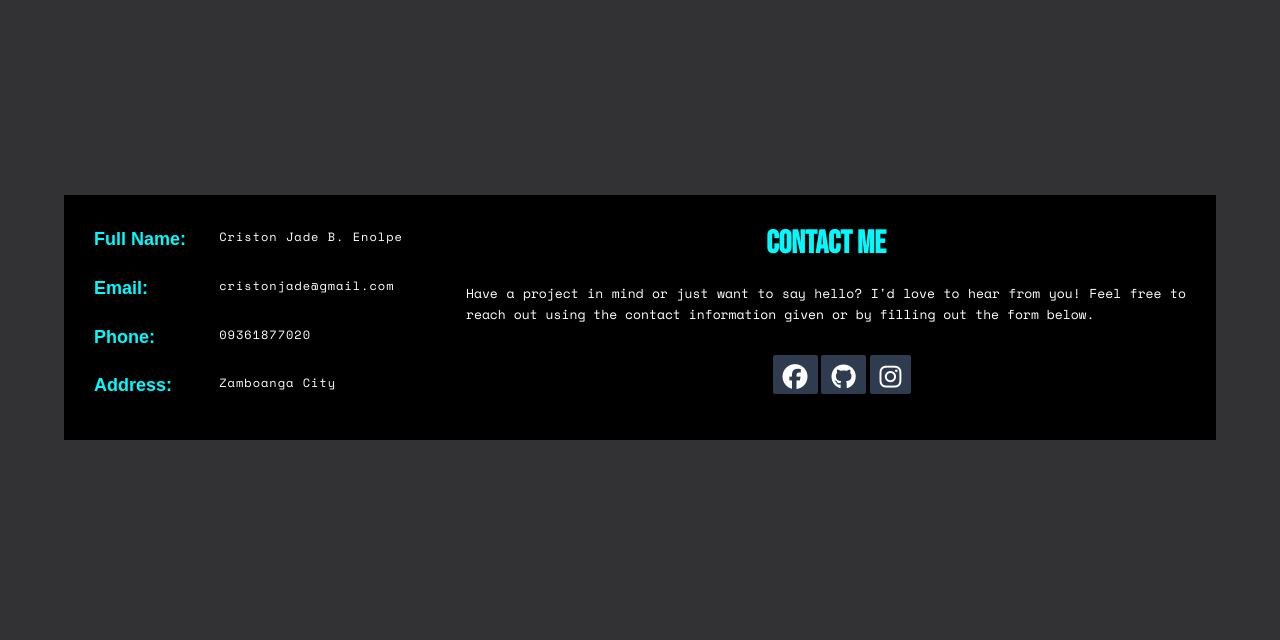
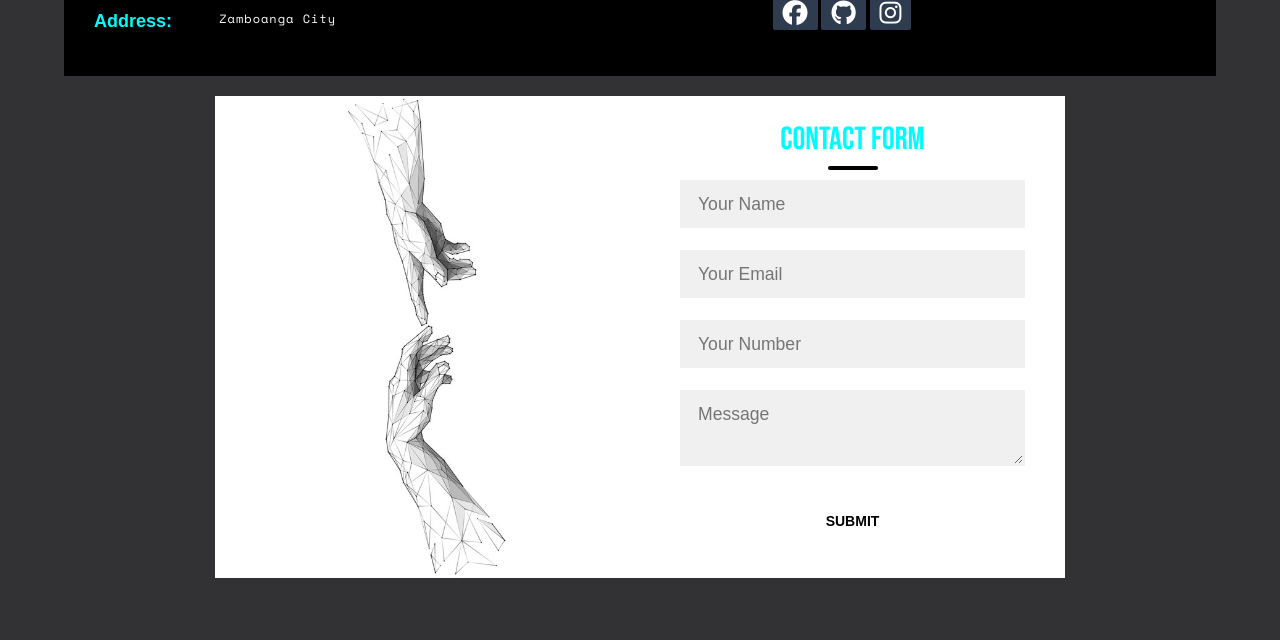
Before and after one commit to Ceejayglitch/Portfolio, a PHP site: page / in a window 1280 px wide. Shown: the part 3384-4024 px from the top of the page. Before the commit the page ends 3824 px from the top, so only its background shows below. Run offline with PHP 8.4, Linux system fonts and the light colour scheme; some libraries are stand-ins or nearby versions.

Commit message:
contact form done

```diff
--- a/assets/style.css
+++ b/assets/style.css
@@ -70,12 +70,11 @@ nav .logo {
     z-index: 1;
 }
 
-nav .logo a {
-    text-decoration: none;
-    font-size: 32px;
-    font-weight: 600;
-    color: var(--white);
+nav .logo a img{
+  height: 60px;
 }
+
+
 
 nav .logo a span {
     color: var(--text-color);
@@ -176,6 +175,7 @@ nav .hamburger.active .bar {
     display: flex;
     align-items: center;
     justify-content: center;
+    padding-top: 80px;
 }
 
 .home-info .left {
@@ -342,6 +342,7 @@ nav .hamburger.active .bar {
     padding: 7em 0;
     position: relative;
     overflow: hidden;
+    z-index: -1;
 }
 
 .about .container-about{
@@ -473,7 +474,7 @@ nav .hamburger.active .bar {
 /* icons */
 
 #fh5co-resume {
-    padding: 7em 0;
+    /* padding: 7em 0; */
     clear: both;
 }
 
@@ -883,7 +884,7 @@ nav .hamburger.active .bar {
 }
 
 .projects {
-    padding: 7em 0;
+    padding: 3em 0;
     position: relative;
   }
 
@@ -891,9 +892,153 @@ nav .hamburger.active .bar {
   /* ===================CONTACT================== */
 
   .contacts{
-    padding: 7em 0;
+    padding: 3em 0;
     position: relative;
   }
+
+.container-form{
+  position: relative;
+  display: flex;
+  justify-content: center;
+  align-items: center;
+  width: 100%;
+  height: 100%;
+  padding: 20px 100px;
+}
+
+.container-form:after{
+  /* content: ''; */
+  position: absolute;
+  left: 0;
+  top: 0;
+  width: 100%;
+  height: 100%;
+}
+
+.contactbox{
+  max-width: 850px;
+  display: grid;
+  grid-template-columns: repeat(2, 1fr);
+  justify-content: center;
+  align-items: center;
+  text-align: center;
+  background-color: var(--white);
+}
+
+.left-form{
+  height: 100%;
+  background: url("../images/dios.jpg") no-repeat center;
+  background-size: cover;
+  background-size: contain;
+}
+
+.right-form{
+  padding: 25px 40px;
+}
+
+.right-form h2{
+  position: relative;
+  padding-bottom: 10px;
+  margin-bottom: 10px;
+  color: var(--text-color);
+  font-family: 'Bebas Neue', sans-serif;
+}
+
+.right-form h2:after{
+  content: '';
+  position: absolute;
+  left: 50%;
+  bottom: 0;
+  transform: translateX(-50%);
+  height: 4px;
+  width: 50px;
+  border-radius: 2px;
+  background-color: var(--black);
+}
+
+.field{
+  width: 100%;
+  padding: 0.5rem 1rem;
+  outline: none;
+  border: 2px solid rgba(0, 0, 0, 0);
+  background-color: rgba(230, 230, 230, 0.6);
+  font-size: 1.1rem;
+  margin-bottom: 22px;
+  transition: .3s;
+}
+
+
+.box {
+  width: 140px;
+  height: auto;
+  float: left;
+  transition: .5s linear;
+  position: relative;
+  display: block;
+  overflow: hidden;
+  padding: 15px;
+  text-align: center;
+  margin: 0 5px;
+  background: transparent;
+  text-transform: uppercase;
+  font-weight: 900;
+}
+
+.box:before {
+  position: absolute;
+  content: '';
+  left: 0;
+  bottom: 0;
+  height: 4px;
+  width: 100%;
+  border-bottom: 4px solid transparent;
+  border-left: 4px solid transparent;
+  box-sizing: border-box;
+  transform: translateX(100%);
+}
+
+.box:after {
+  position: absolute;
+  content: '';
+  top: 0;
+  left: 0;
+  width: 100%;
+  height: 4px;
+  border-top: 4px solid transparent;
+  border-right: 4px solid transparent;
+  box-sizing: border-box;
+  transform: translateX(-100%);
+}
+
+.box:hover {
+  box-shadow: 0 5px 15px rgba(0, 0, 0, 0.5);
+}
+
+.box:hover:before {
+  border-color: #262626;
+  height: 100%;
+  transform: translateX(0);
+  transition: .3s transform linear, .3s height linear .3s;
+}
+
+.box:hover:after {
+  border-color: #262626;
+  height: 100%;
+  transform: translateX(0);
+  transition: .3s transform linear, .3s height linear .5s;
+}
+
+.right-form button {
+  color: black;
+  text-decoration: none;
+  cursor: pointer;
+  outline: none;
+  border: none;
+  background: transparent;
+}
+
+
+
 
 /* ==== MEDIA SCREEN==== */
 @media screen and (max-width: 1280px) {
--- a/index.html
+++ b/index.html
@@ -20,14 +20,14 @@
         <div class="container">
             <nav>
                 <div class="logo">
-                    <a href="#"><span>PORTFOLIO</span></a>
+                    <a href="#"><img src="images/cj_logo.png" alt="Portfolio Logo"></a>
                 </div>
                 <ul>
                     <li><a href="#home">Home</a></li>
                     <li><a href="#about">About</a></li>
                     <li><a href="#projectSection">Projects</a></li>
-                    <li><a href="#">Services</a></li>
-                    <li><a href="#">Contact</a></li>
+                    <!-- <li><a href="#">Services</a></li> -->
+                    <li><a href="#contactSect">Contact</a></li>
                 </ul>
                 <button class="hamburger">
                     <div class="bar"></div>
@@ -276,7 +276,7 @@
 
                 <div class="row">
                     <div class="col-md-3 text-center col-padding animate-box">
-                        <a href="#" class="work" style="background-image: url(images/Art.jpg);">
+                        <a href="images/Art.jpg"  target="_blank" class="work" style="background-image: url(images/Art.jpg);">
                             <div class="desc">
                                 <h3>Brutalism Poster</h3>
                                 <span>Graphic Design</span>
@@ -294,7 +294,7 @@
 
 
                     <div class="col-md-3 text-center col-padding animate-box">
-                        <a href="#" class="work" style="background-image: url(images/Gboy.png);">
+                        <a href="images/Gboy.png" target="_blank" class="work" style="background-image: url(images/Gboy.png);">
                             <div class="desc">
                                 <h3>Brutalism Poster</h3>
                                 <span>Graphic Design</span>
@@ -302,7 +302,7 @@
                         </a>
                     </div>
                     <div class="col-md-3 text-center col-padding animate-box">
-                        <a href="#" class="work" style="background-image: url(images/SMOKING.png);">
+                        <a href="images/SMOKING.png" target="_blank" class="work" style="background-image: url(images/SMOKING.png);">
                             <div class="desc">
                                 <h3>Brutalism Poster</h3>
                                 <span>Graphic Design</span>
@@ -310,7 +310,7 @@
                         </a>
                     </div>
                     <div class="col-md-3 text-center col-padding animate-box">
-                        <a href="#" class="work" style="background-image: url(images/portfolio-5.jpg);">
+                        <a href="#" class="work" >
                             <div class="desc">
                                 <h3>Project Name</h3>
                                 <span>Website</span>
@@ -318,7 +318,7 @@
                         </a>
                     </div>
                     <div class="col-md-3 text-center col-padding animate-box">
-                        <a href="#" class="work" style="background-image: url(images/portfolio-6.jpg);">
+                        <a href="#" class="work" >
                             <div class="desc">
                                 <h3>Project Name</h3>
                                 <span>Illustration</span>
@@ -326,7 +326,7 @@
                         </a>
                     </div>
                     <div class="col-md-3 text-center col-padding animate-box">
-                        <a href="#" class="work" style="background-image: url(images/portfolio-7.jpg);">
+                        <a href="#" class="work" >
                             <div class="desc">
                                 <h3>Project Name</h3>
                                 <span>Brading</span>
@@ -334,7 +334,7 @@
                         </a>
                     </div>
                     <div class="col-md-3 text-center col-padding animate-box">
-                        <a href="#" class="work" style="background-image: url(images/portfolio-8.jpg);">
+                        <a href="#" class="work" >
                             <div class="desc">
                                 <h3>Project Name</h3>
                                 <span>Illustration</span>
@@ -352,7 +352,6 @@
         <div class="container-about">
               <!-- WELCOME TEXT -->
               <div class="row">
-
                 <!-- ilalagay sa contact -->
                 <div class="col-md-4">
                     <ul class="info">
@@ -375,11 +374,33 @@
               </div>
             </div>
 
+            <!-- =========== FORM ========== -->
+
+            <div class="container-form">
+                <div class="contactbox">
+                    <div class="left-form">
+
+                    </div>
+
+                    <div class="right-form">
+                    <h2>Contact Form</h2>
+                    <input type="text" id="name" class="field" placeholder="Your Name">
+                    <input type="email" id="email" class="field" placeholder="Your Email">
+                    <input type="text" id="num" class="field" placeholder="Your Number">
+                    <textarea class="field" id="msg" placeholder="Message"></textarea>
+                    <button>
+                        <span class="box">
+                            Submit
+                        </span>
+                    </button>
+                    </div>
+                </div>
+            </div>
+        </div>
+
     </section>
 
 
-
-    </div>
 
     <script src="https://unpkg.com/aos@next/dist/aos.js"></script>
     <script>
```
Also changed, not shown: images/cj_logo.png (added), images/dios.jpg (added).
